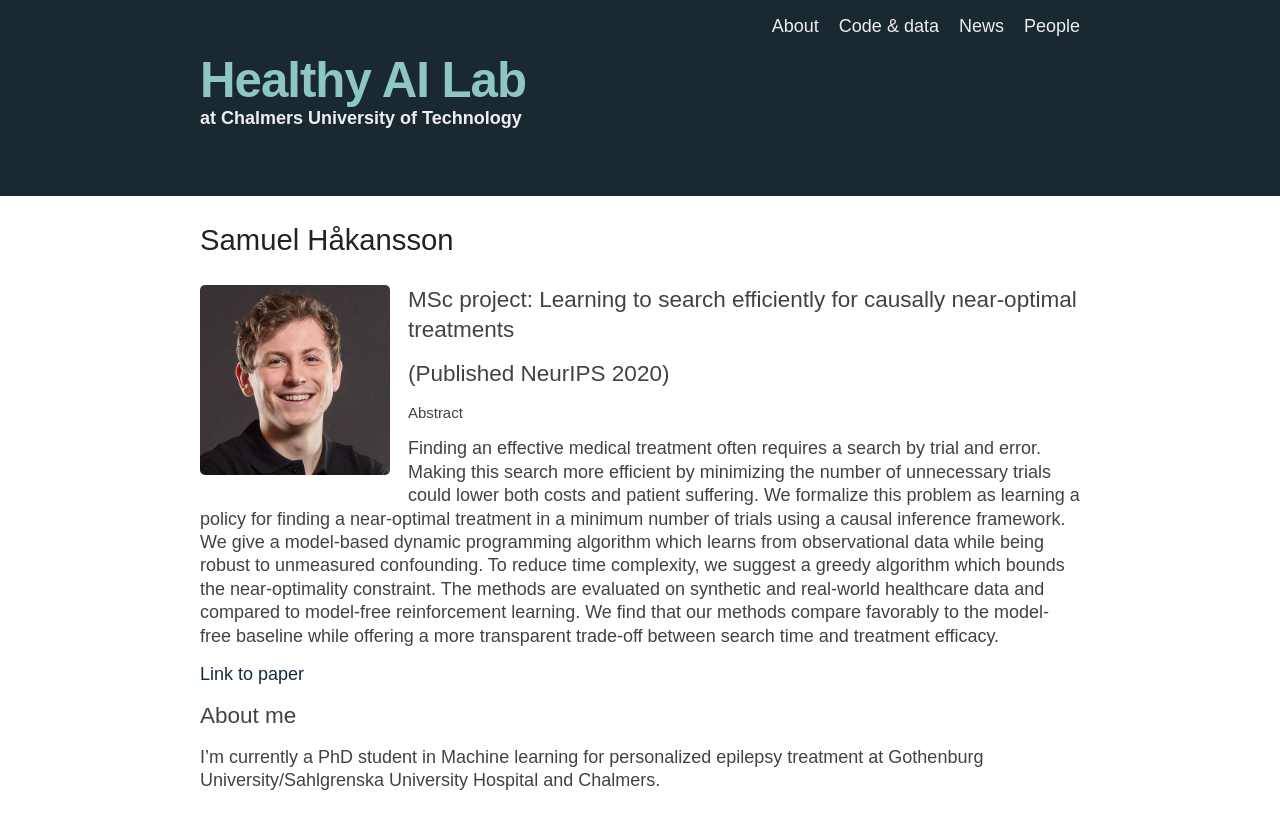
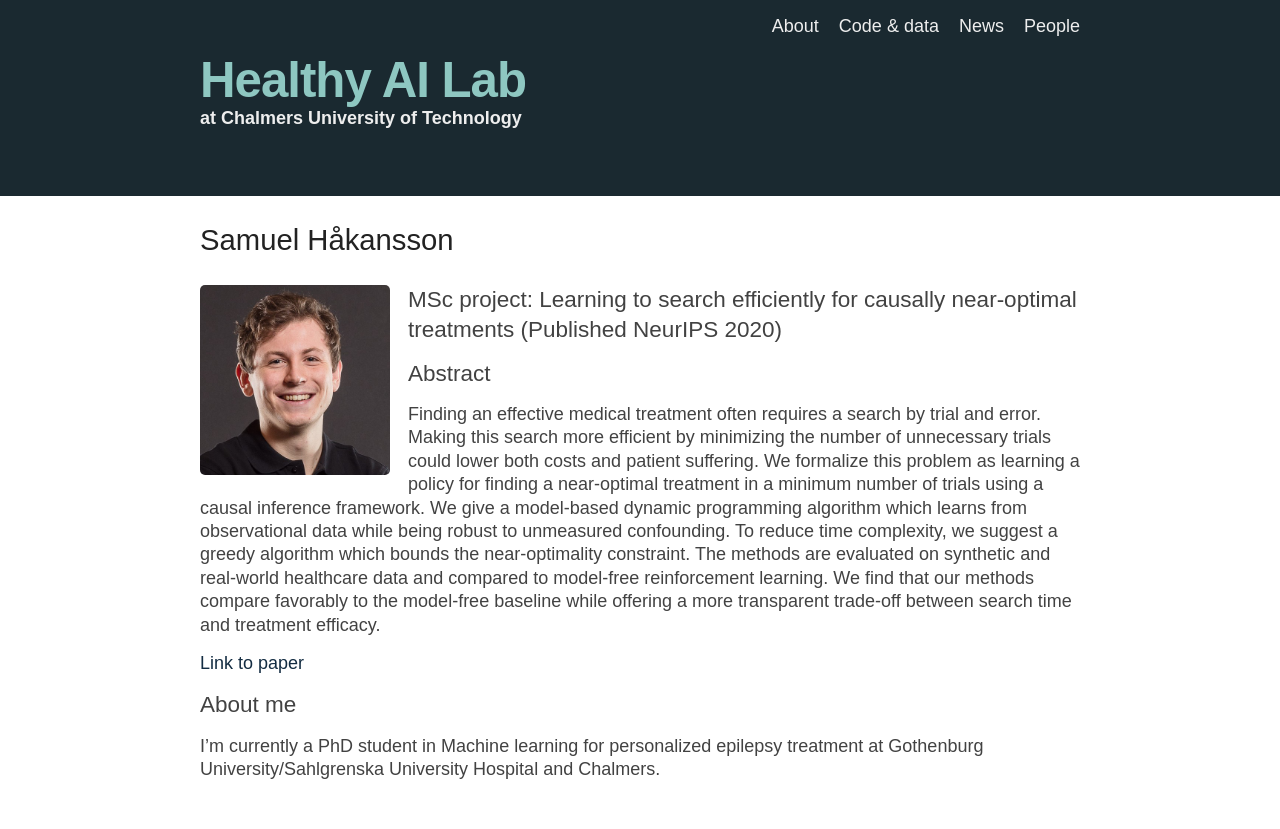
Before and after one commit to Healthy-AI/healthy-ai.github.io, a Jekyll site: the page built from _people/samuel.markdown, in a window 1280 px wide. Shown: the top 829 px of the page. Built offline with Jekyll 4.4.1, drawn with Linux system fonts in a browser that asks for light colours.

```diff
--- a/_people/samuel.markdown
+++ b/_people/samuel.markdown
@@ -9,11 +9,9 @@ status: 'former'
 ---
 ![Samuel](/assets/people/samuel.jpeg){:class="people-profile-image"}
 
-#### MSc project: Learning to search efficiently for causally near-optimal treatments
+#### MSc project: Learning to search efficiently for causally near-optimal treatments (Published NeurIPS 2020)
 
-#### (Published NeurIPS 2020)
-
-##### Abstract
+#### Abstract
 
 Finding an effective medical treatment often requires a search by trial and error. Making this search more efficient by minimizing the number of unnecessary trials could lower both costs and patient suffering. We formalize this problem as learning a policy for finding a near-optimal treatment in a minimum number of trials using a causal inference framework. We give a model-based dynamic programming algorithm which learns from observational data while being robust to unmeasured confounding. To reduce time complexity, we suggest a greedy algorithm which bounds the near-optimality constraint. The methods are evaluated on synthetic and real-world healthcare data and compared to model-free reinforcement learning. We find that our methods compare favorably to the model-free baseline while offering a more transparent trade-off between search time and treatment efficacy.
 
```
